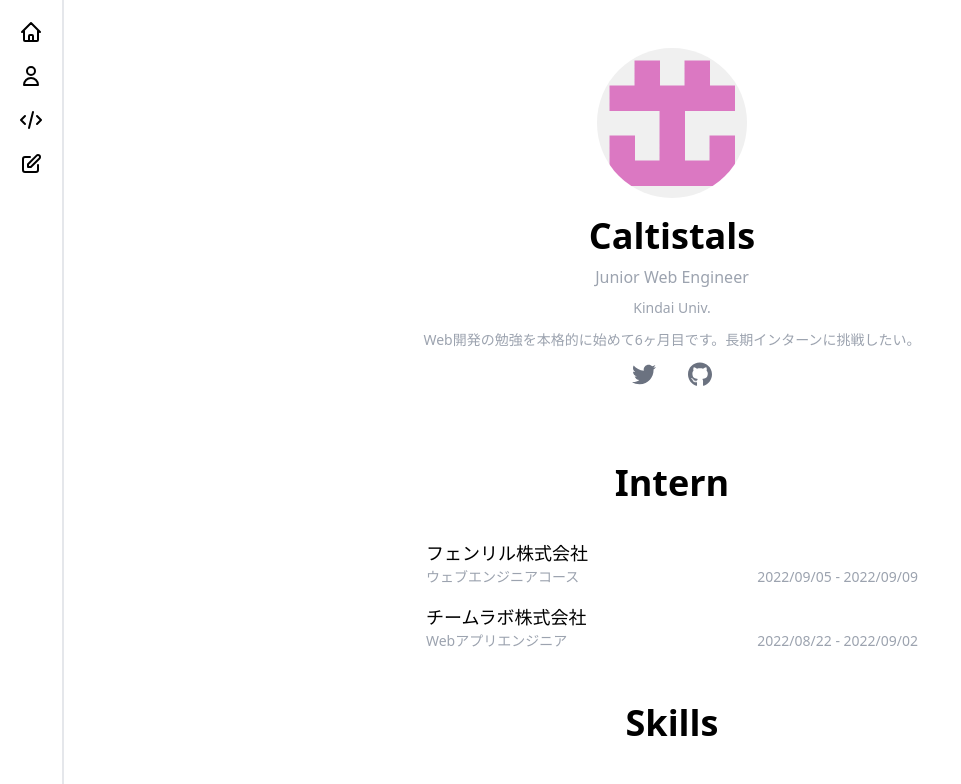
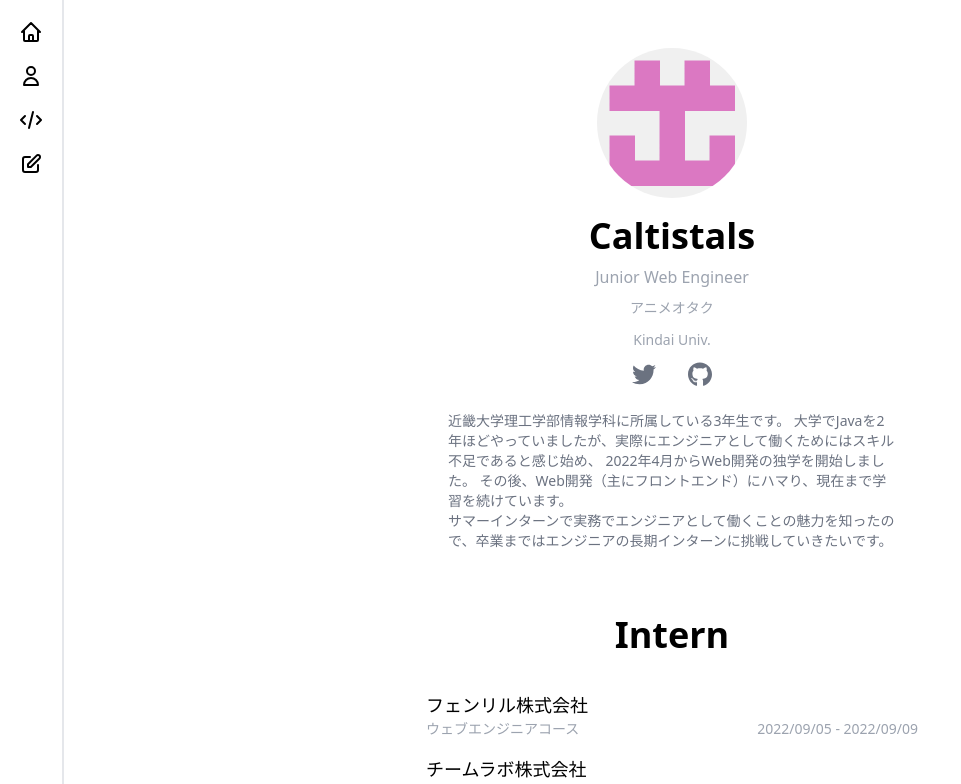
Before and after one commit to caltistals/next-portfolio, a Next.js app: page /about in a window 1280 px wide. Shown: the top 784 px of the page, without its empty margins (0-961 px from the left). Built offline with nearby package versions, Linux system fonts and the light colour scheme.

Commit message:
Update: プロフィールを更新

```diff
--- a/components/ProfileSection.tsx
+++ b/components/ProfileSection.tsx
@@ -18,9 +18,9 @@ const ProfileSection: React.FC<ProfileSectionProps> = ({ bio }) => {
         />
       </div>
       <h2 className="mb-2 text-4xl font-bold">Caltistals</h2>
-      <p className="mb-2 text-gray-400 s"> Junior Web Engineer</p>
+      <p className="mb-2 text-gray-400 "> Junior Web Engineer</p>
+      <p className="mb-3 text-sm text-gray-400">アニメオタク</p>
       <p className="mb-3 text-sm text-gray-400">Kindai Univ.</p>
-      {bio && <p className="mb-3 text-sm text-gray-400">{bio}</p>}
       <div className="flex justify-center mb-6 text-gray-500">
         {/* Twitter */}
         {siteConfig.twitterUrl && (
@@ -95,6 +95,16 @@ const ProfileSection: React.FC<ProfileSectionProps> = ({ bio }) => {
           </a>
         )}
       </div>
+      {bio && (
+        <p className="max-w-md mb-3 text-sm text-gray-500">
+          近畿大学理工学部情報学科に所属している3年生です。
+          大学でJavaを2年ほどやっていましたが、実際にエンジニアとして働くためにはスキル不足であると感じ始め、
+          2022年4月からWeb開発の独学を開始しました。
+          その後、Web開発（主にフロントエンド）にハマり、現在まで学習を続けています。
+          <br />
+          サマーインターンで実務でエンジニアとして働くことの魅力を知ったので、卒業まではエンジニアの長期インターンに挑戦していきたいです。
+        </p>
+      )}
     </section>
   );
 };
--- a/pages/about/index.tsx
+++ b/pages/about/index.tsx
@@ -10,7 +10,7 @@ const About: NextPage = () => {
     <Layout>
       <MetaData title="私について" />
       <div className="flex flex-col items-center justify-center">
-        <ProfileSection bio="Web開発の勉強を本格的に始めて6ヶ月目です。長期インターンに挑戦したい。" />
+        <ProfileSection bio={true} />
         <InternSection />
         <SkillSection />
       </div>
--- a/pages/index.tsx
+++ b/pages/index.tsx
@@ -21,7 +21,7 @@ const Home: NextPage<IndexProps> = ({ pages }) => {
     <Layout>
       <MetaData />
       <div className="flex flex-col items-center justify-center">
-        <ProfileSection />
+        <ProfileSection bio={false} />
         <ArticleSection pages={pages} title={"New Posts"} isToppage={true} />
       </div>
     </Layout>
--- a/pages/portfolio/index.tsx
+++ b/pages/portfolio/index.tsx
@@ -1,19 +1,12 @@
 import type { GetStaticProps, NextPage } from "next";
-import Head from "next/head";
-import Image from "next/image";
-import Link from "next/link";
-import ArticleCard from "../../components/ArticleCard";
-import ArticleSection from "../../components/ArticleSection";
 import Layout from "../../components/Layout";
 import MetaData from "../../components/MetaData";
 import PortfolioCard from "../../components/PortfolioCard";
-import ProfileSection from "../../components/ProfileSection";
-import { IndexProps } from "../../types/types";
-import { fetchPages } from "../../utils/notion";
 
 const AllPosts: NextPage = () => {
   return (
     <Layout>
+      <MetaData title="私のポートフォリオ一覧" />
       <div className="flex flex-col items-center justify-center">
         <section className="max-w-4xl pt-12">
           <h1 className="mb-8 text-4xl font-bold text-center">My Portfolio</h1>
--- a/types/types.ts
+++ b/types/types.ts
@@ -16,7 +16,7 @@ export type ArticleSectionProps = {
 };
 
 export type ProfileSectionProps = {
-  bio?: string;
+  bio: boolean;
 };
 
 export type IndexProps = { pages: PageType[] };
```
